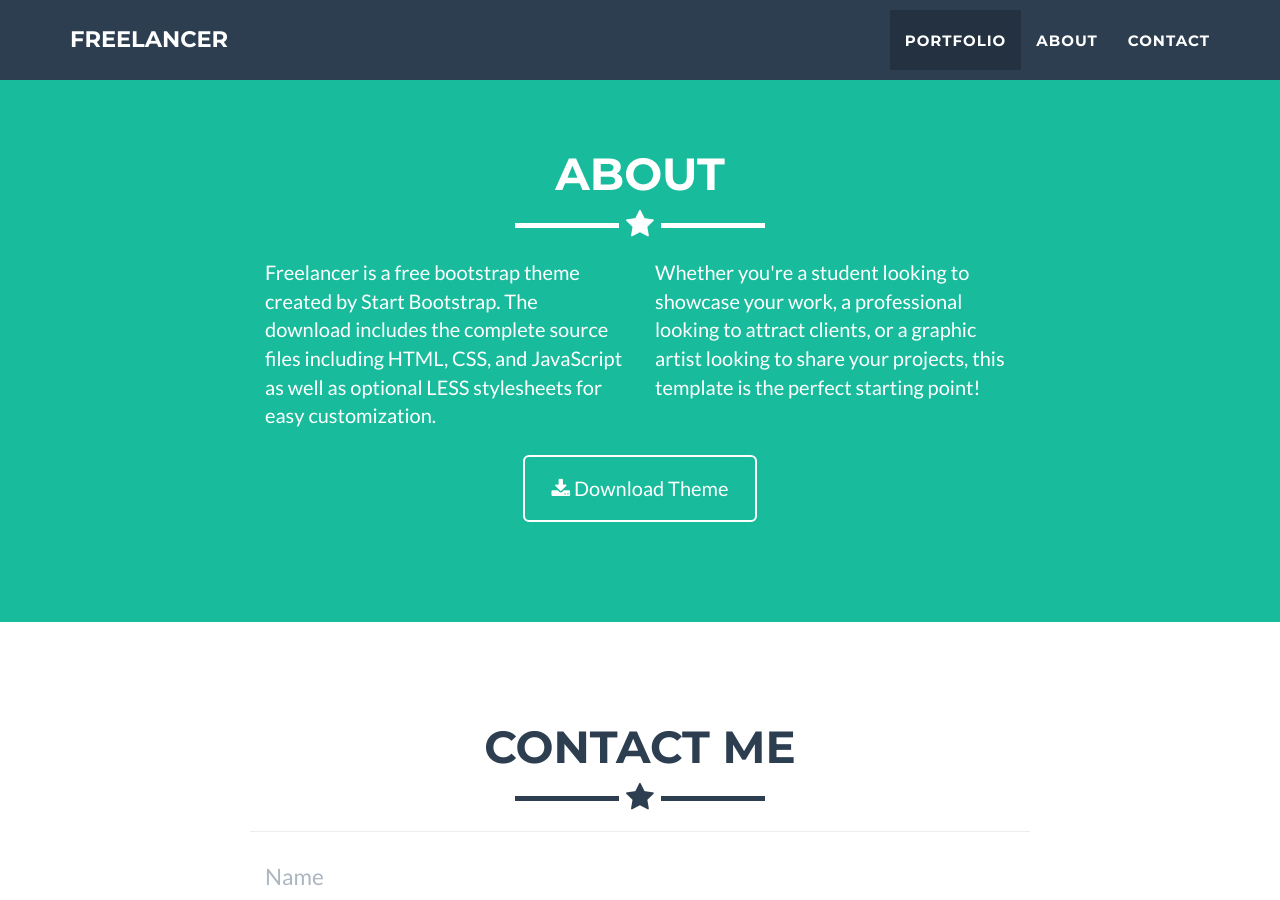
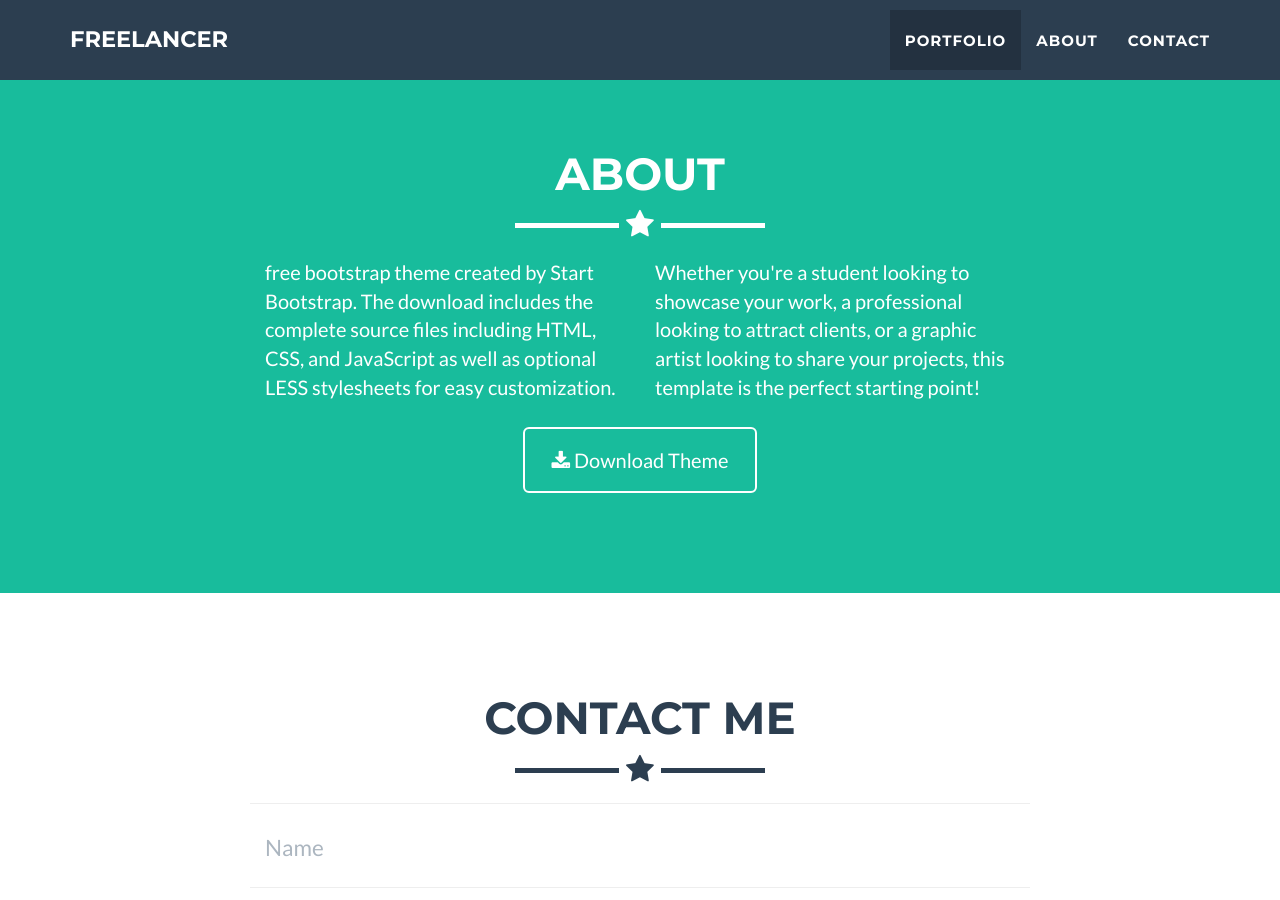
Before and after one commit to maureenmcneilreality/maureenmcneilreality, a Jekyll site: the page built from index.html, in a window 1280 px wide and 900 px high, scrolled down 1616 px. Built offline with Jekyll 4.4.1, drawn with Linux system fonts in a browser that asks for light colours.

Commit message:
Update about.html

```diff
--- a/_includes/about.html
+++ b/_includes/about.html
@@ -9,7 +9,7 @@
             </div>
             <div class="row">
                 <div class="col-lg-4 col-lg-offset-2">
-                    <p>Freelancer is a free bootstrap theme created by Start Bootstrap. The download includes the complete source files including HTML, CSS, and JavaScript as well as optional LESS stylesheets for easy customization.</p>
+                    <p>free bootstrap theme created by Start Bootstrap. The download includes the complete source files including HTML, CSS, and JavaScript as well as optional LESS stylesheets for easy customization.</p>
                 </div>
                 <div class="col-lg-4">
                     <p>Whether you're a student looking to showcase your work, a professional looking to attract clients, or a graphic artist looking to share your projects, this template is the perfect starting point! </p>
```
